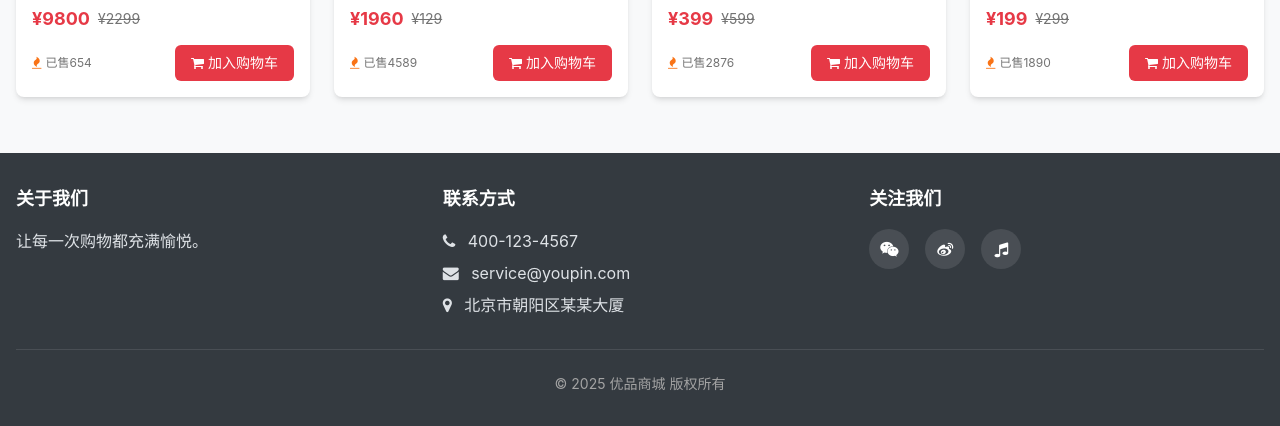
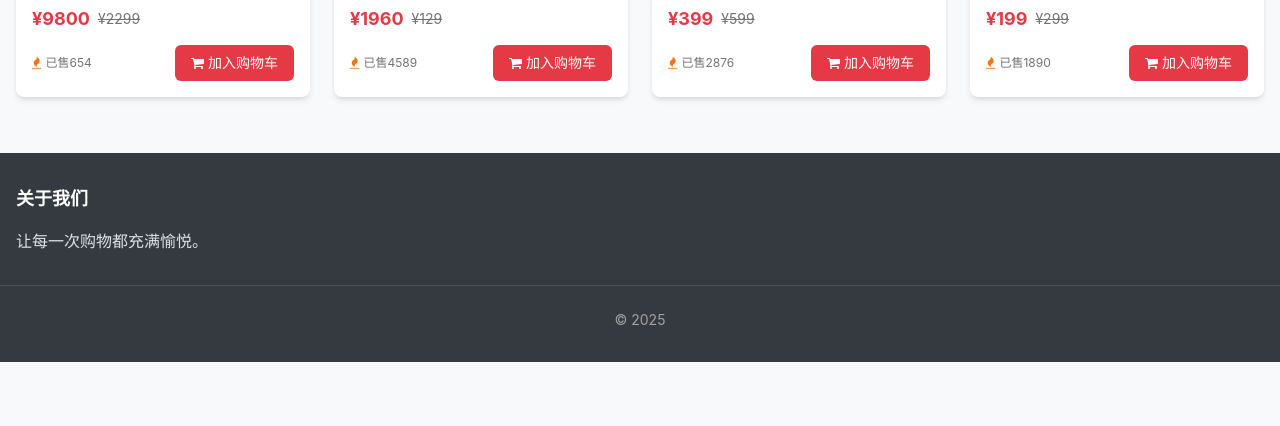
Before and after one commit to Pandora-GJ/jinheshiye, a plain HTML site: page index.html in a window 1280 px wide. Shown: the part 1097-1523 px from the top of the page. After the commit the page ends 1459 px from the top, so only its background shows below. Drawn offline with nearby package versions, Linux system fonts and the light colour scheme.

Commit message:
Update index.html

```diff
--- a/index.html
+++ b/index.html
@@ -212,31 +212,10 @@
           <h3 class="text-lg font-bold mb-4">关于我们</h3>
           <p class="text-neutral-300">让每一次购物都充满愉悦。</p>
         </div>
-        <div>
-          <h3 class="text-lg font-bold mb-4">联系方式</h3>
-          <ul class="text-neutral-300 space-y-2">
-            <li><i class="fa fa-phone mr-2"></i> 400-123-4567</li>
-            <li><i class="fa fa-envelope mr-2"></i> service@youpin.com</li>
-            <li><i class="fa fa-map-marker mr-2"></i> 北京市朝阳区某某大厦</li>
-          </ul>
-        </div>
-        <div>
-          <h3 class="text-lg font-bold mb-4">关注我们</h3>
-          <div class="flex space-x-4">
-            <a href="#" class="w-10 h-10 rounded-full bg-white/10 flex items-center justify-center hover:bg-primary transition-colors duration-300" aria-label="微信">
-              <i class="fa fa-weixin"></i>
-            </a>
-            <a href="#" class="w-10 h-10 rounded-full bg-white/10 flex items-center justify-center hover:bg-primary transition-colors duration-300" aria-label="微博">
-              <i class="fa fa-weibo"></i>
-            </a>
-            <a href="#" class="w-10 h-10 rounded-full bg-white/10 flex items-center justify-center hover:bg-primary transition-colors duration-300" aria-label="抖音">
-              <i class="fa fa-music"></i>
-            </a>
-          </div>
         </div>
       </div>
       <div class="mt-8 pt-6 border-t border-white/10 text-center text-neutral-400 text-sm">
-        © 2025 优品商城 版权所有
+        © 2025
       </div>
     </div>
   </footer>
@@ -731,4 +710,5 @@
     document.addEventListener('DOMContentLoaded', init);
   </script>
 </body>
+
 </html>
```
